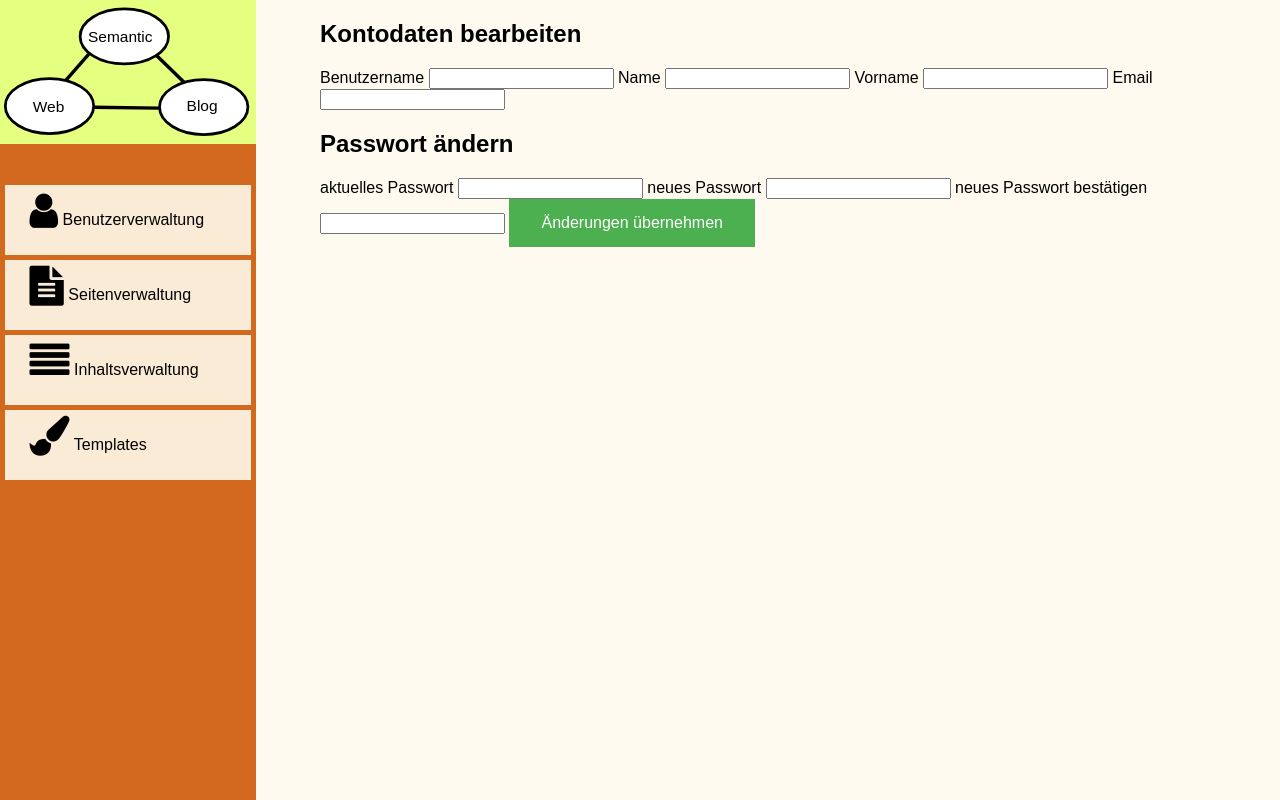
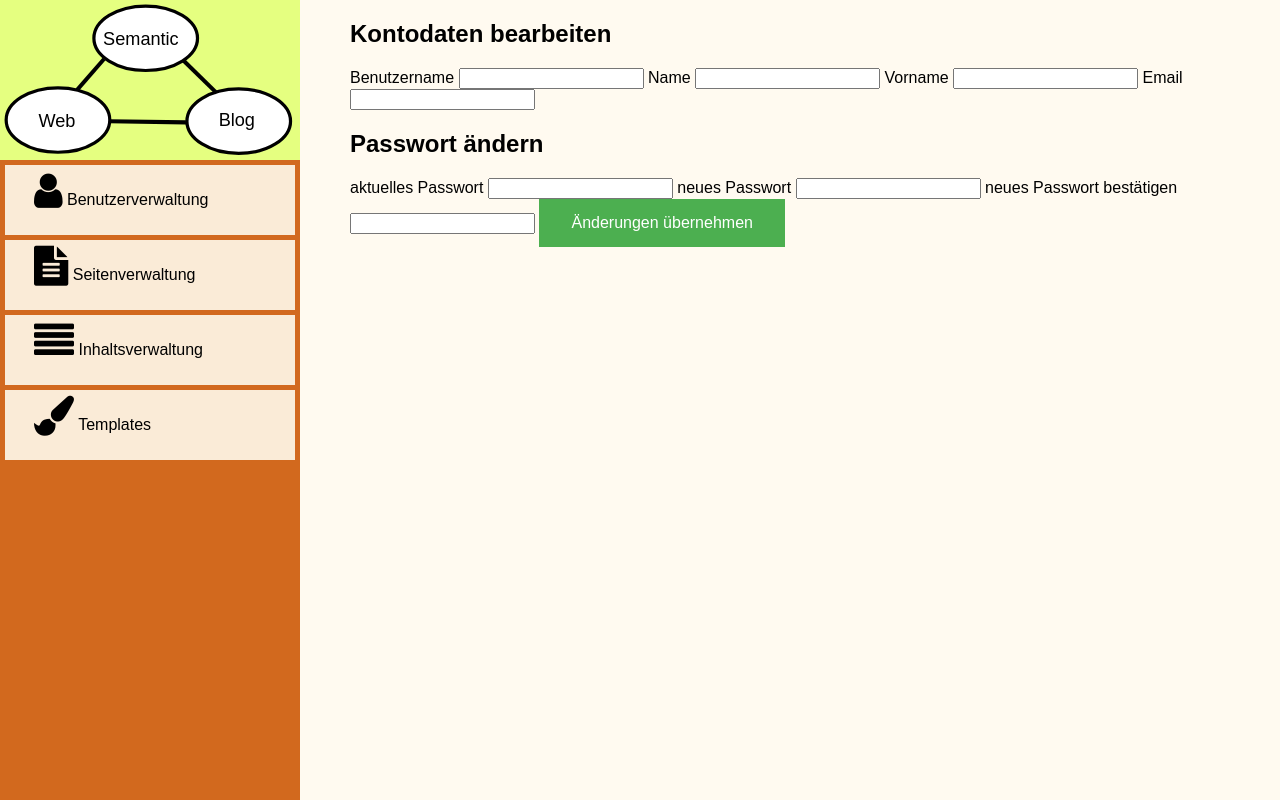
Before and after one commit to ladymagnetic/semanticcms, a PHP site: page /KontoBearbeiten.php in a window 1280 px wide. Run offline with PHP 8.4, Linux system fonts and the light colour scheme.

Commit message:
#16 festes Pixellayout

```diff
--- a/Code/Backend/BackendCSS.css
+++ b/Code/Backend/BackendCSS.css
@@ -13,7 +13,7 @@ nav
   margin: 0;
   padding: 0;
   margin-right: 10px;
-  width: 20%;
+  width: 300px;
   position: fixed;
   left: 0;
   top: 0;
@@ -24,9 +24,10 @@ nav
 #logo
 {
     background-image: url('Logo.svg');
-    background-size: 100%;
+    background-size: cover;
 	background-repeat: no-repeat;
-    height: 180px;
+    background-position: center center;
+    height: 160px;
 }
 
 #menue ul
@@ -74,7 +75,7 @@ nav
 section#main
 {
   position: absolute;
-  left: 25%;
+  left: 350px;
   margin: 0;
   padding: 0;
 }
```
